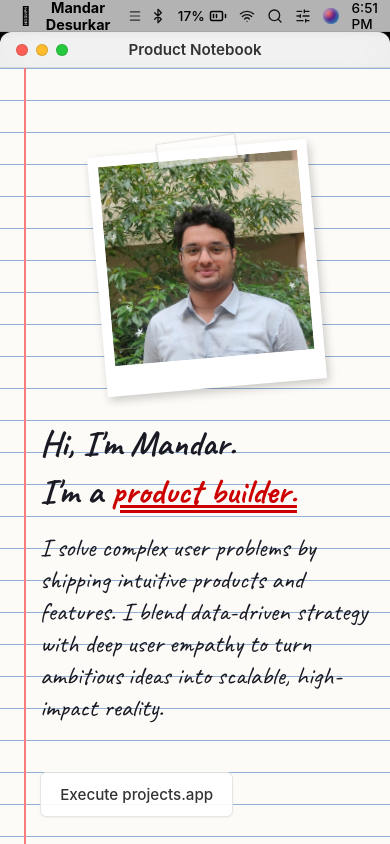
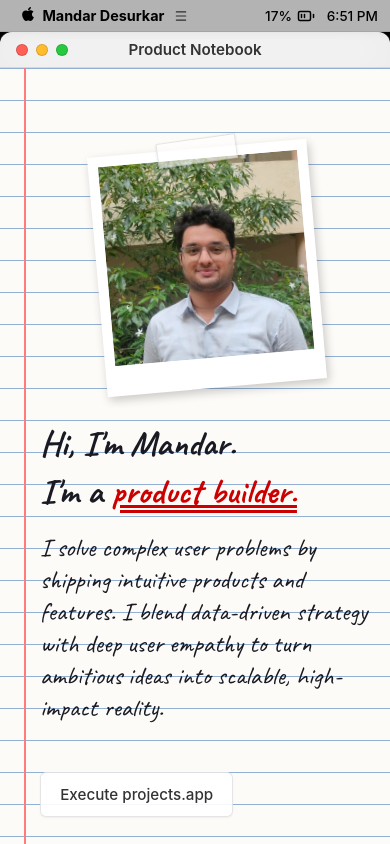
Before and after one commit to Mandar-Desurkar/Mandar-website, a Next.js app: page / in a window 390 px wide. Shown: the top 844 px of the page. Built offline with nearby package versions, Linux system fonts and the light colour scheme.

Commit message:
style: fix navbar mobile layout and icons

```diff
--- a/src/components/Navbar.module.css
+++ b/src/components/Navbar.module.css
@@ -61,6 +61,7 @@
 
 .brandTitle {
   font-weight: 700;
+  white-space: nowrap;
 }
 
 .mobileHamburger {
@@ -198,6 +199,12 @@
   display: none;
 }
 
+@media (max-width: 768px) {
+  .hideOnMobile {
+    display: none !important;
+  }
+}
+
 @media (min-width: 768px) {
   .systemTray {
     gap: 1.5rem;
--- a/src/components/Navbar.tsx
+++ b/src/components/Navbar.tsx
@@ -4,6 +4,7 @@ import { useState, useEffect, useRef } from "react";
 import styles from "./Navbar.module.css";
 import Link from "next/link";
 import { BatteryMedium, Menu, X, Bluetooth, Wifi, Search, SlidersHorizontal } from "lucide-react";
+import { FaApple } from "react-icons/fa";
 
 export default function Navbar() {
   const [currentTime, setCurrentTime] = useState<Date | null>(null);
@@ -45,7 +46,7 @@ export default function Navbar() {
           onClick={() => setIsMenuOpen(!isMenuOpen)}
           aria-label="Toggle System Menu"
         >
-          <span className={styles.appleMenu}>&#63743;</span>
+          <span className={styles.appleMenu}><FaApple size={16} /></span>
           <span className={styles.brandTitle}>Mandar Desurkar</span>
           <span className={styles.mobileHamburger}>
             {isMenuOpen ? <X size={14} /> : <Menu size={14} />}
@@ -81,23 +82,23 @@ export default function Navbar() {
       </nav>
 
       <div className={styles.systemTray}>
-        <div className={styles.trayIcon}>
+        <div className={`${styles.trayIcon} ${styles.hideOnMobile}`}>
           <Bluetooth size={16} />
         </div>
         <div className={styles.trayItem}>
           <span className={styles.batteryText}>17%</span>
           <BatteryMedium size={18} color="#000000" />
         </div>
-        <div className={styles.trayIcon}>
+        <div className={`${styles.trayIcon} ${styles.hideOnMobile}`}>
           <Wifi size={16} />
         </div>
-        <div className={styles.trayIcon}>
+        <div className={`${styles.trayIcon} ${styles.hideOnMobile}`}>
           <Search size={16} />
         </div>
-        <div className={styles.trayIcon}>
+        <div className={`${styles.trayIcon} ${styles.hideOnMobile}`}>
           <SlidersHorizontal size={16} />
         </div>
-        <div className={styles.trayIcon}>
+        <div className={`${styles.trayIcon} ${styles.hideOnMobile}`}>
           <div className={styles.siriIcon}></div>
         </div>
         <div className={styles.trayItem}>
```
